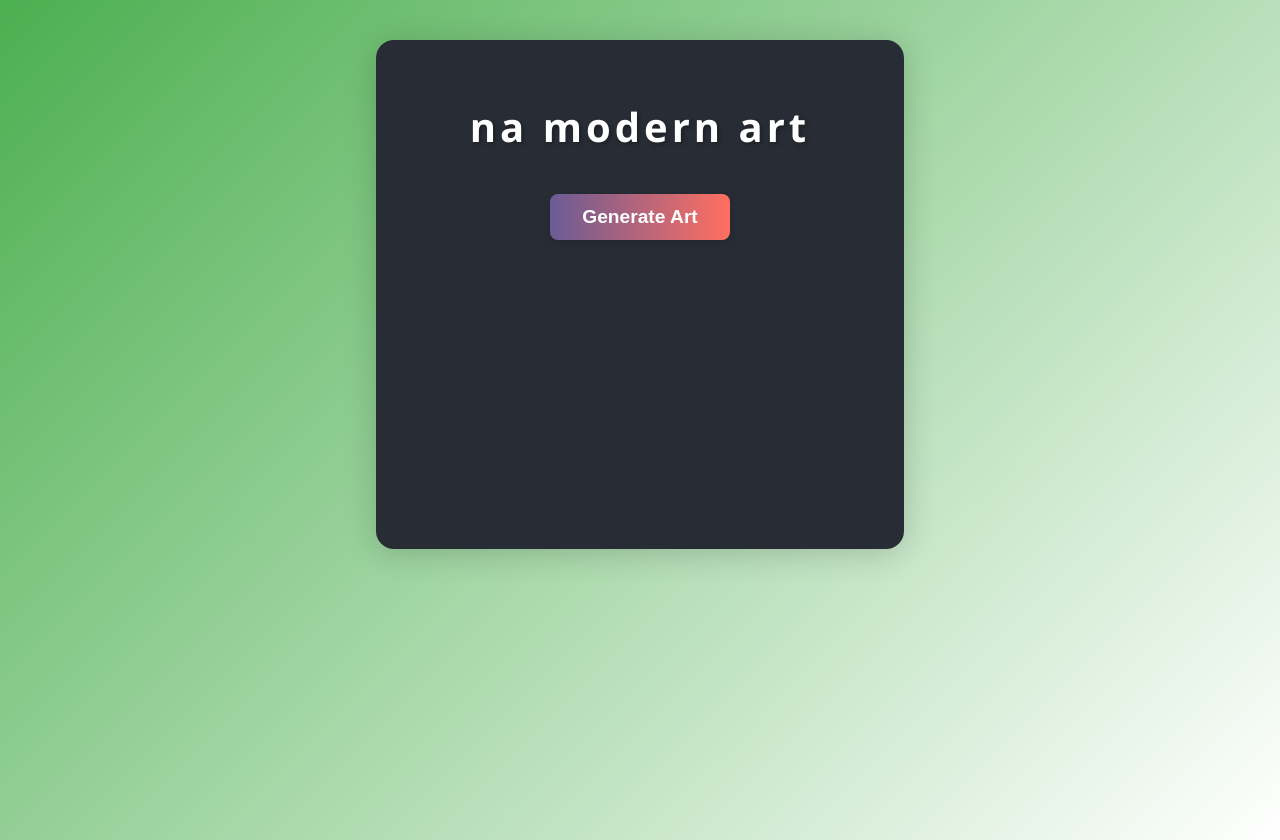
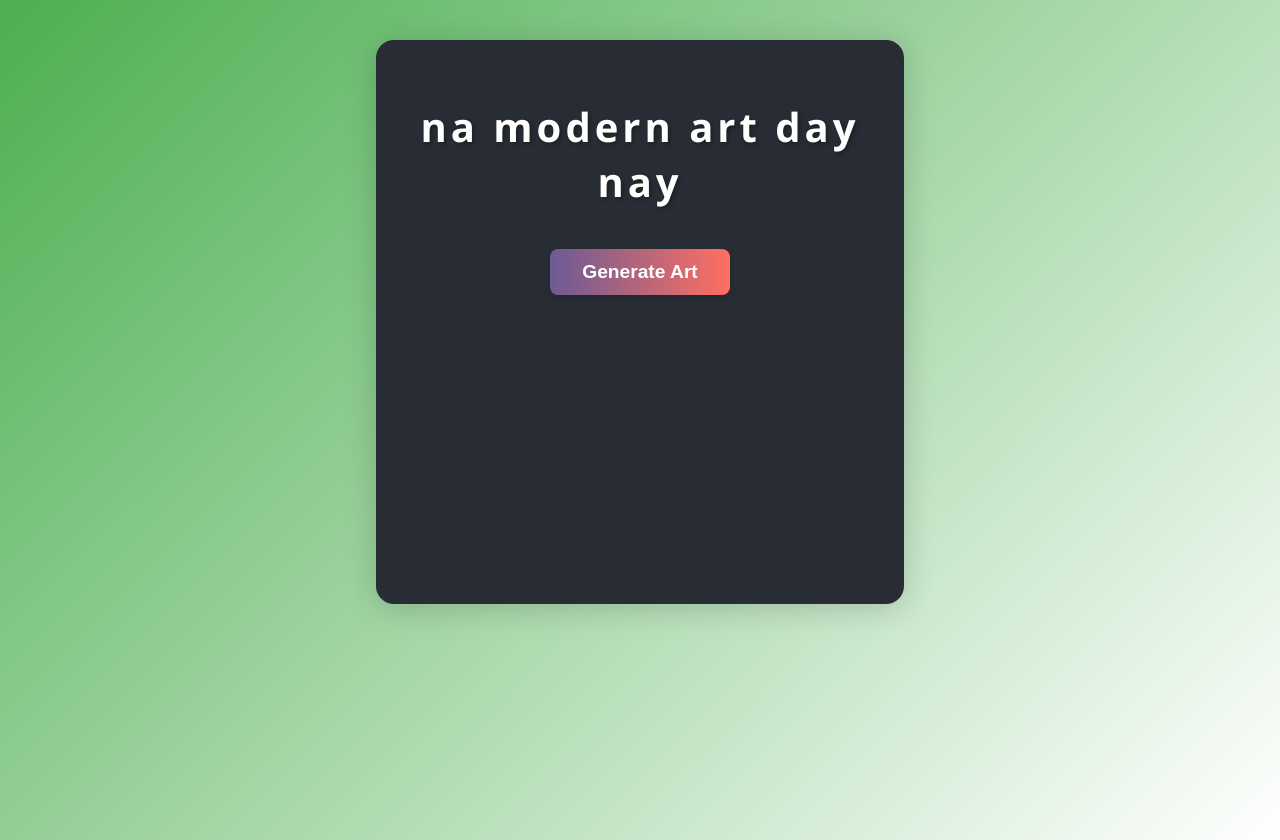
Before and after one commit to leizard/modern-art, a website: page index.html in a window 1280 px wide. Drawn offline with Linux system fonts and the light colour scheme.

Commit message:
CHANGE TITLE

```diff
--- a/index.html
+++ b/index.html
@@ -3,12 +3,12 @@
 <head>
   <meta charset="UTF-8">
   <meta name="viewport" content="width=device-width, initial-scale=1.0">
-  <title>Duong and Na</title>
+  <title>Na day nay</title>
   <link rel="stylesheet" href="style.css">
 </head>
 <body>
   <div class="container">
-    <h1>Na Modern Art</h1>
+    <h1>Na Modern Art Day NAY</h1>
     <button id="generate-btn">Generate Art</button>
     <div id="shape-container"></div>
     <h2 id="art-name"></h2>
```
